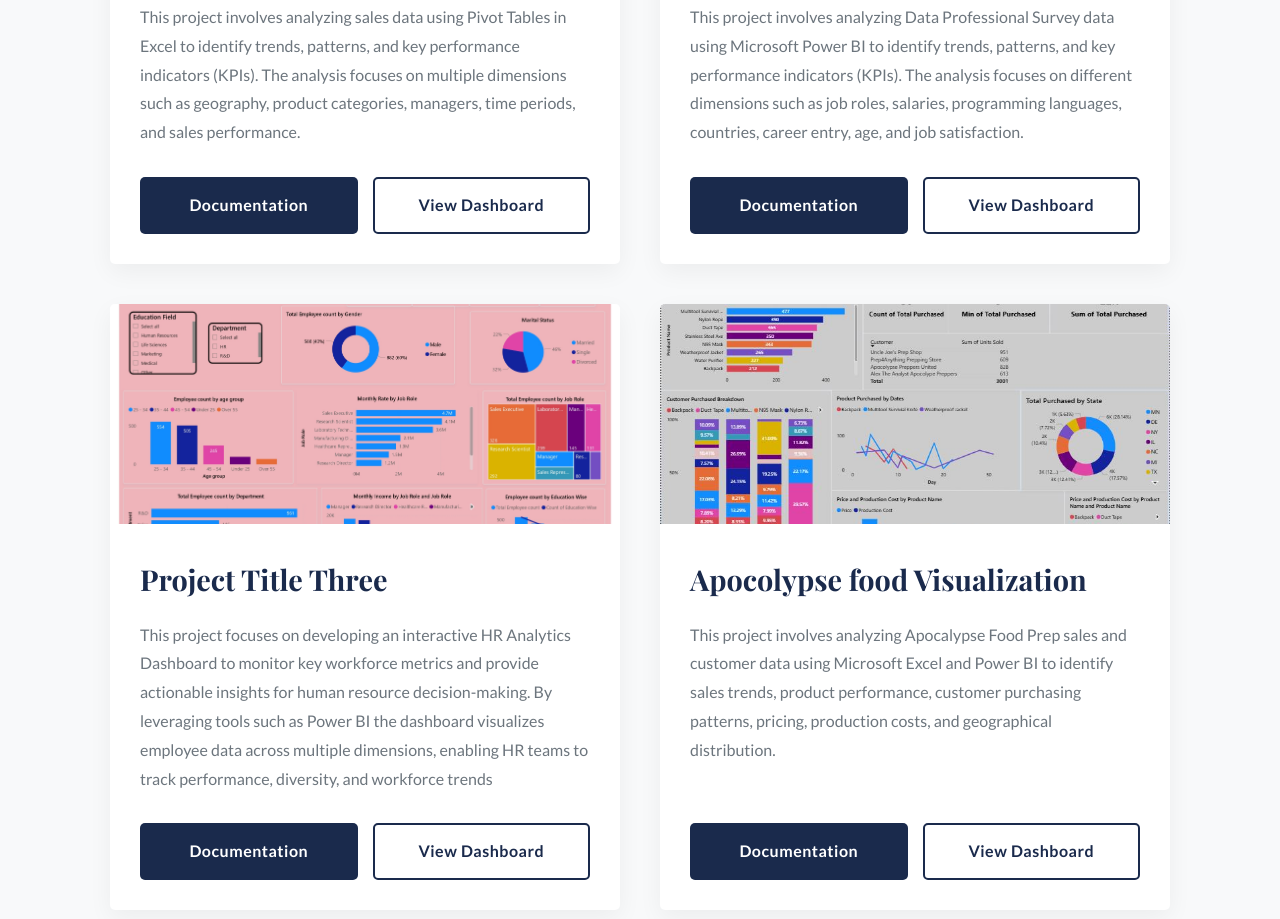
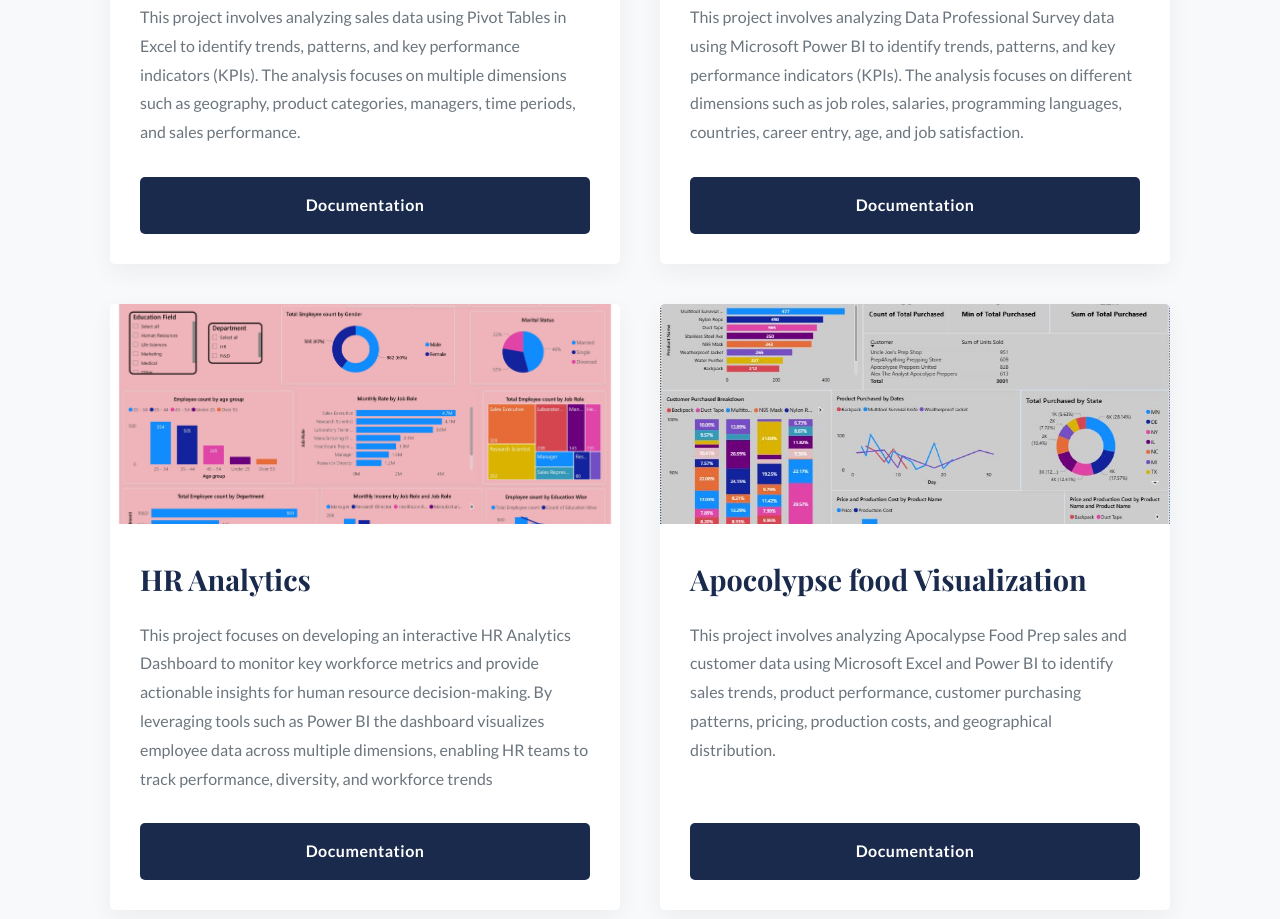
Before and after one commit to JohnMutende/JohnMutende.github.io, a plain HTML site: page index.html in a window 1280 px wide. Shown: the part 1645-2564 px from the top of the page. Drawn offline with nearby package versions, Linux system fonts and the light colour scheme.

Commit message:
Update index.html

```diff
--- a/index.html
+++ b/index.html
@@ -86,7 +86,7 @@
                         <!--💡UPDATE: Add link to your project's code/documentation on GitHub-->
                         <a href="https://github.com/JohnMutende/Mutende-Excel-Project" target="_blank" class="btn">Documentation</a>
                         <!--💡UPDATE: Add link to your live dashboard (e.g., Power BI, Tableau Public)-->
-                        <a href="https://www.image2url.com/r2/default/images/1781789723634-62e7f509-9f49-495c-888a-66e849cf7240.jpg" target="_blank" class="btn btn-secondary">View Dashboard</a>
+
                     </div>
                 </div>
             </div>
@@ -102,7 +102,7 @@
                         career entry, age, and job satisfaction.</p>
                     <div class="project-buttons">
                         <a href="https://github.com/JohnMutende/DATA-PROFESSIONAL-SURVEY-PROJECT" target="_blank" class="btn">Documentation</a>
-                        <a href="[YOUR_LIVE_DASHBOARD_URL]" target="_blank" class="btn btn-secondary">View Dashboard</a>
+
                     </div>
                 </div>
             </div>
@@ -111,14 +111,14 @@
             <div class="project-card">
                 <img src="assets/images/HR Analytic Dashboard_Image.jpg" alt="Project Three Preview">
                 <div class="project-card-content">
-                    <h3>Project Title Three</h3>
+                    <h3>HR Analytics</h3>
                     <p>This project focuses on developing an interactive HR Analytics Dashboard to monitor key workforce metrics and
                         provide actionable insights for human resource decision-making. By leveraging tools such as Power BI
                         the dashboard visualizes employee data across multiple dimensions, enabling HR teams to track performance,
                         diversity, and workforce trends</p>
                     <div class="project-buttons">
                         <a href="https://github.com/JohnMutende/HR-Analytics-" target="_blank" class="btn">Documentation</a>
-                        <a href="[YOUR_LIVE_DASHBOARD_URL]" target="_blank" class="btn btn-secondary">View Dashboard</a>
+
                     </div>
                 </div>
             </div>
@@ -133,7 +133,7 @@
                         production costs, and geographical distribution.</p>
                     <div class="project-buttons">
                         <a href="https://github.com/JohnMutende/APOCALYPSE-FOOD-PREP-PROJECT" target="_blank" class="btn">Documentation</a>
-                        <a href="[YOUR_LIVE_DASHBOARD_URL]" target="_blank" class="btn btn-secondary">View Dashboard</a>
+
                     </div>
                 </div>
             </div>
```
